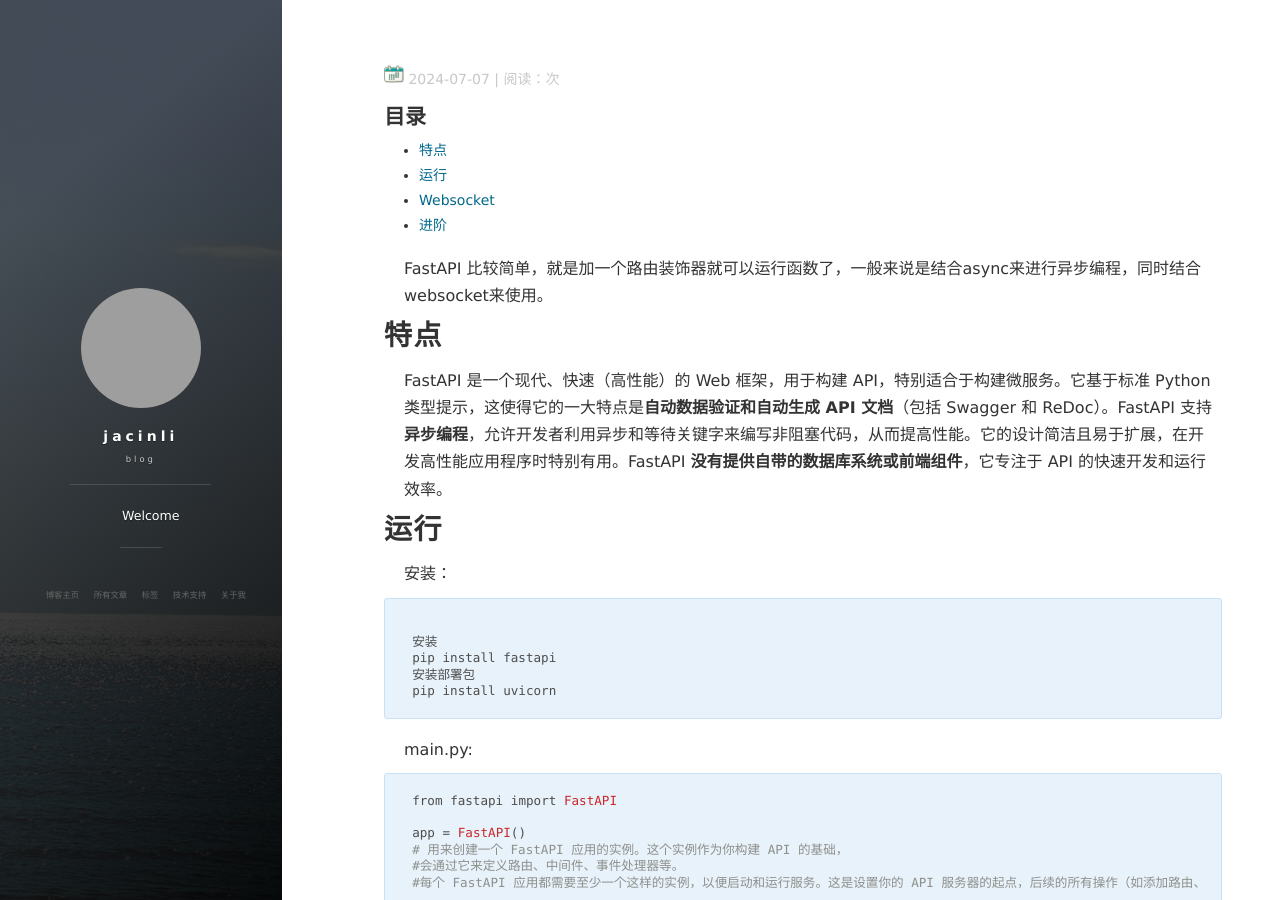
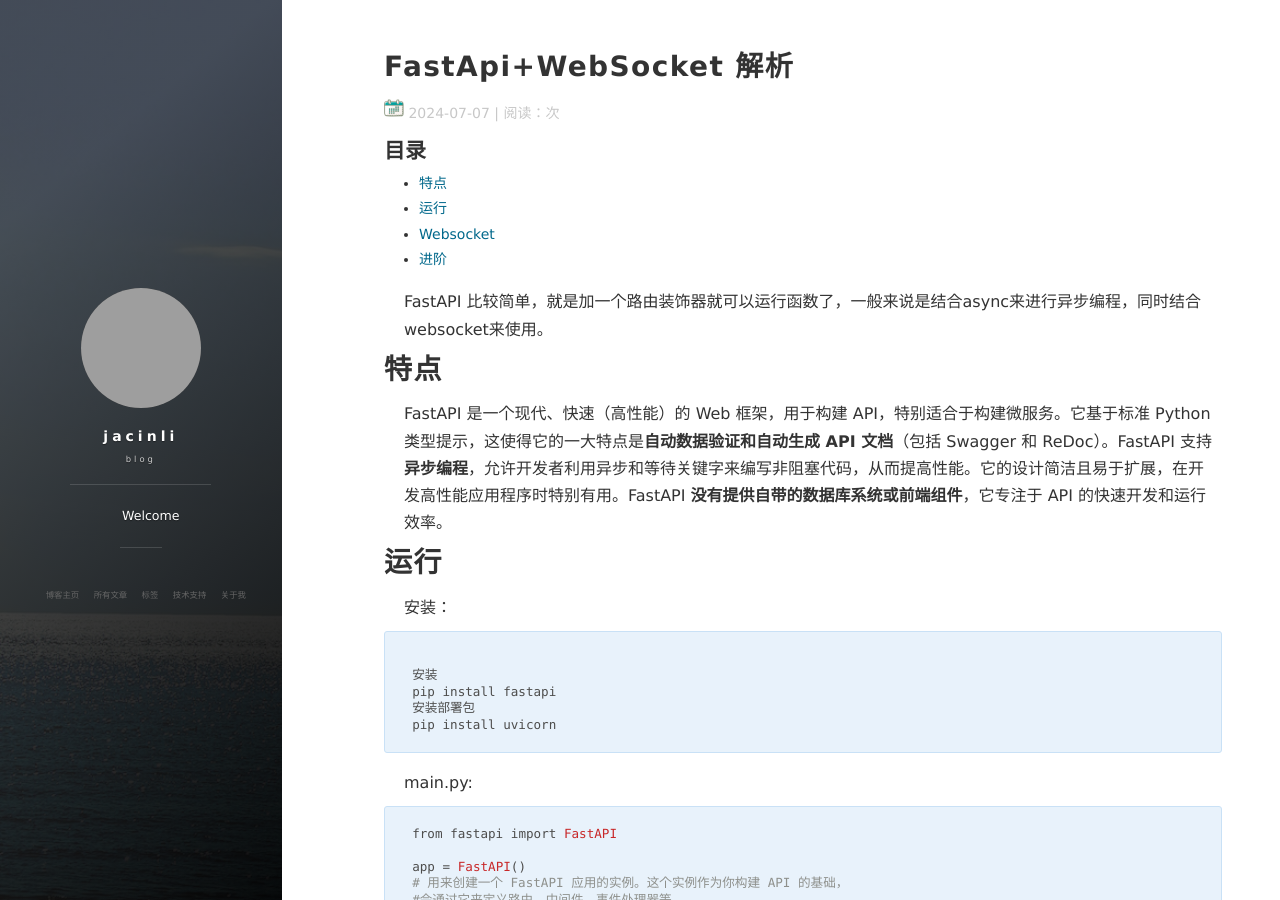
Before and after one commit to jacinli/jacinli.github.io, a Jekyll site: the page built from _posts/python/2024-07-07-FastApi+WebSocket解析.md, in a window 1280 px wide and 900 px high. Built offline with Jekyll 4.4.1, drawn with Linux system fonts in a browser that asks for light colours; nearby versions of some CDN libraries; our own code applies the rules of GitHub Pages for plain Markdown files; comment, search, counter and statistics services are not loaded; grey boxes are pictures that could not be loaded.

Commit message:
fix:20240707fastai

```diff
--- a/_posts/python/2024-07-07-FastApi+WebSocket解析.md
+++ b/_posts/python/2024-07-07-FastApi+WebSocket解析.md
@@ -1,6 +1,6 @@
 ---
 layout: post
-title: "FastApi+WebSocket 解析
+title: "FastApi+WebSocket 解析"
 date: 2024-07-07
 description: "FastApi+WebSocket 解析"
 tag: python
```
